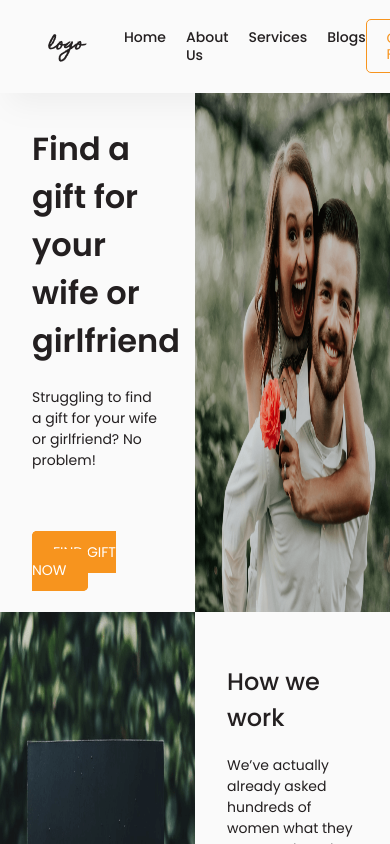
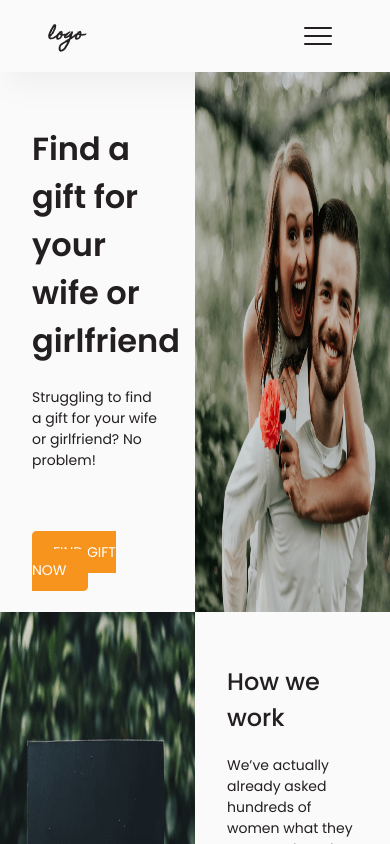
Before and after one commit to hendraaagil/gift-store-landing-page, a React (Create React App) app: page / in a window 390 px wide. Shown: the top 844 px of the page. Built offline with nearby package versions, Linux system fonts and the light colour scheme.

Commit message:
Add hamburger icon & media query hook

```diff
--- a/package.json
+++ b/package.json
@@ -6,6 +6,7 @@
     "@testing-library/jest-dom": "^5.11.4",
     "@testing-library/react": "^11.1.0",
     "@testing-library/user-event": "^12.1.10",
+    "hamburger-react": "^2.4.0",
     "react": "^17.0.1",
     "react-dom": "^17.0.1",
     "react-scripts": "4.0.1",
--- a/src/components/Navbar.js
+++ b/src/components/Navbar.js
@@ -1,11 +1,19 @@
+import { Fragment, useState } from 'react';
 import { Link } from 'react-scroll';
+import { Spin as Hamburger } from 'hamburger-react';
+import useMediaQuery from '../hooks/useMediaQuery';
 
 import styles from '../assets/styles/Navbar.module.css';
 
 const Navbar = () => {
+  const [open, setOpen] = useState(false);
+  const isPageWide = useMediaQuery('(min-width: 481px)');
+
   return (
+    <Fragment>
       <nav className={styles.Navbar}>
         <h1 className={styles.Logo}>logo</h1>
+        {isPageWide && (
           <ul className={styles.Link}>
             <li>
               <Link
@@ -56,6 +64,8 @@ const Navbar = () => {
               </Link>
             </li>
           </ul>
+        )}
+        {isPageWide && (
           <Link
             to="home"
             spy={true}
@@ -66,7 +76,20 @@ const Navbar = () => {
           >
             Gift Finder
           </Link>
+        )}
+        {!isPageWide && (
+          <Hamburger
+            size={28}
+            color="#231f20"
+            label="Show menu"
+            toggled={open}
+            toggle={setOpen}
+            rounded
+          />
+        )}
       </nav>
+      {open && <div style={{ paddingTop: '80px' }}>Ini Navigasi mobile</div>}
+    </Fragment>
   );
 };
 
--- /dev/null
+++ b/src/hooks/useMediaQuery.js
@@ -0,0 +1,19 @@
+import { useState, useEffect } from 'react';
+
+export default function useMediaQuery(query) {
+  const [matches, setMatches] = useState(false);
+
+  useEffect(() => {
+    const media = window.matchMedia(query);
+    if (media.matches !== matches) {
+      setMatches(media.matches);
+    }
+    const listener = () => {
+      setMatches(media.matches);
+    };
+    media.addEventListener('change', listener);
+    return () => media.removeEventListener('change', listener);
+  }, [matches, query]);
+
+  return matches;
+}
```
Also changed, not shown: 2 other files (tests, documents, lock files or other folders). Lines whose indentation alone changed are shown as unchanged.
